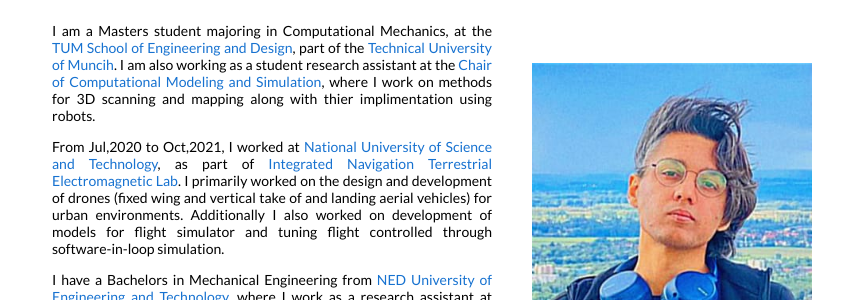
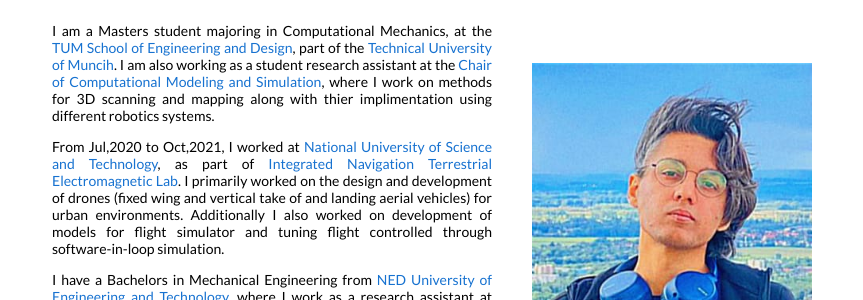
Before and after one commit to rafaymhddn/rafaymhddn.github.io, a Jekyll site: the page built from _posts/2019-06-02-venue.markdown, in a window 1280 px wide and 900 px high. Shown: the part 197-497 px from the top of the window, without its empty margins (208-1071 px from the left). Built offline with Jekyll 4.4.1, drawn with Linux system fonts in a browser that asks for light colours.

Commit message:
formated intro

```diff
--- a/_layouts/default.html
+++ b/_layouts/default.html
@@ -62,7 +62,7 @@
             <td style="padding:2.5%;width:60%;vertical-align:middle">
 
               <br>
-              <p align="justify">I am a Masters student majoring in Computational Mechanics, at the <a href="https://www.ed.tum.de/en/ed/home-1/">TUM School of Engineering and Design</a>, part of the <a href="https://www.tum.de/en/">Technical University of Muncih</a>. I am also working as a student research assistant at the <a href="https://www.cee.ed.tum.de/cms/home/">Chair of Computational Modeling and Simulation</a>, where I work on methods for 3D scanning and mapping along with thier implimentation using robots.
+              <p align="justify">I am a Masters student majoring in Computational Mechanics, at the <a href="https://www.ed.tum.de/en/ed/home-1/">TUM School of Engineering and Design</a>, part of the <a href="https://www.tum.de/en/">Technical University of Muncih</a>. I am also working as a student research assistant at the <a href="https://www.cee.ed.tum.de/cms/home/">Chair of Computational Modeling and Simulation</a>, where I work on methods for 3D scanning and mapping along with thier implimentation using different robotics systems.
               </p>
               <p align="justify">
                 From Jul,2020 to Oct,2021, I worked at <a href="https://nust.edu.pk/">National University of Science and Technology</a>, as part of <a href="https://nust.edu.pk/">Integrated Navigation Terrestrial Electromagnetic Lab</a>. I primarily worked on the design and development of drones (fixed wing and vertical take of and landing aerial vehicles) for urban environments. Additionally I also worked on development of models for flight simulator and tuning flight controlled through software-in-loop simulation.
```
